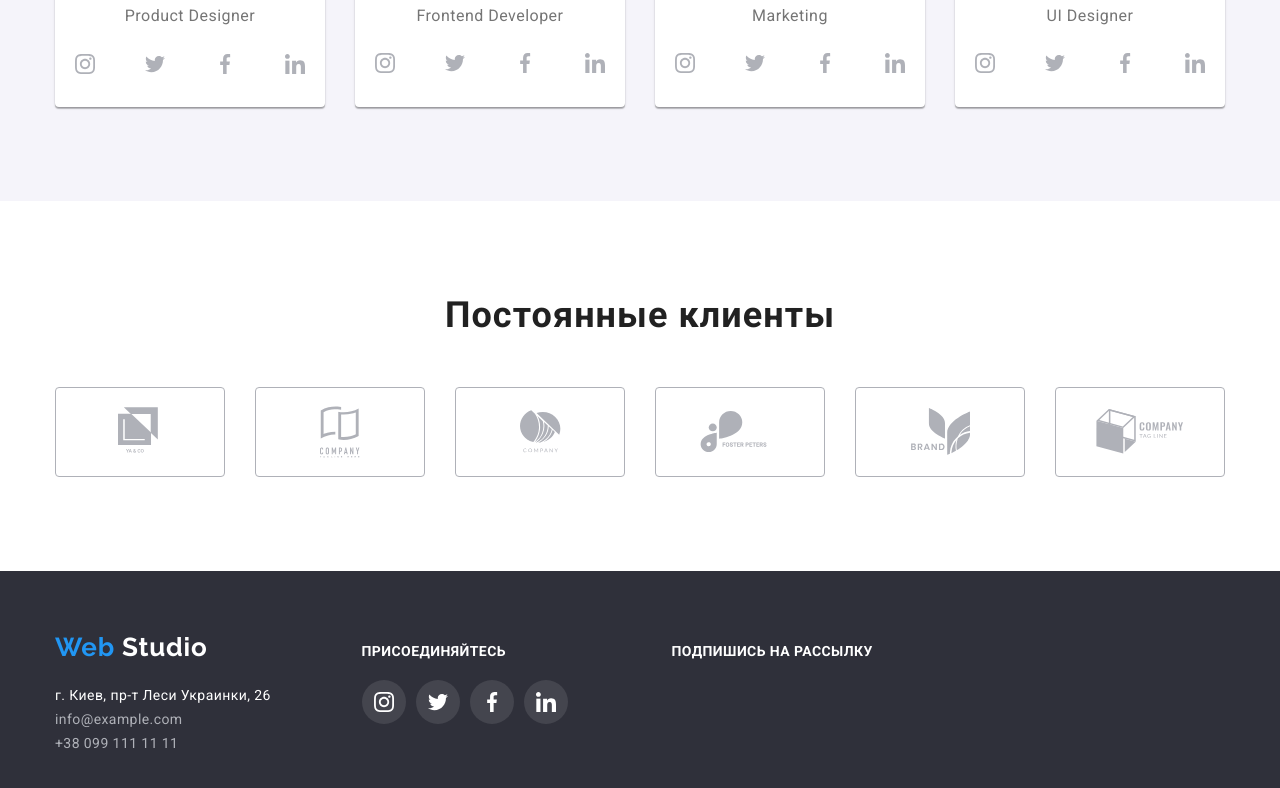
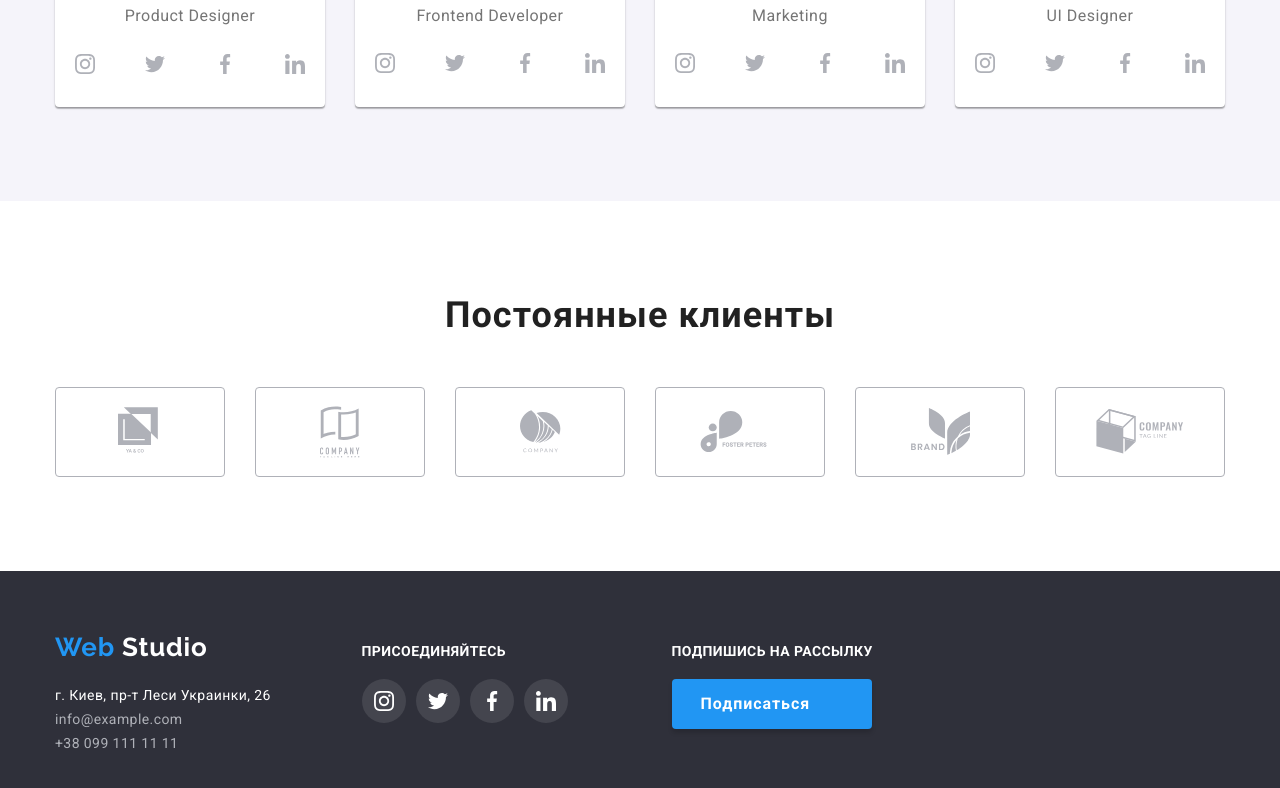
Before and after one commit to ChekhDina/goit-markup-hw-05, a plain HTML site: page index.html in a window 1280 px wide. Shown: the part 2101-2889 px from the top of the page. Drawn offline with Linux system fonts and the light colour scheme.

Commit message:
кнопка -Подписаться

```diff
--- a/css/styles.css
+++ b/css/styles.css
@@ -680,3 +680,55 @@ html {
   letter-spacing: 0.03em;
   color: #afb1b8;
 }
+.add {
+  display: block;
+  margin-bottom: 20px;
+  font-family: Roboto;
+  font-style: normal;
+  font-weight: bold;
+  font-size: 14px;
+  line-height: 16px;
+  letter-spacing: 0.03em;
+  text-transform: uppercase;
+  color: #ffffff;
+}
+.subscribe-email {
+  display: block;
+  font-family: Roboto;
+  font-style: normal;
+  font-weight: bold;
+  font-size: 14px;
+  line-height: 16px;
+  letter-spacing: 0.03em;
+  text-transform: uppercase;
+  color: #ffffff;
+  margin-bottom: 20px;
+}
+.button-sign {
+  display: inline-flex;
+  padding-left: 29px;
+  padding-bottom: 10px;
+  padding-top: 10px;
+  padding-right: 28px;
+  width: 200px;
+  height: 50px;
+  background-color: #2196f3;
+  cursor: pointer;
+  border: 0px;
+  border-radius: 4px;
+  box-shadow: 0px 4px 4px rgba(0, 0, 0, 0.15);
+  font-family: Roboto;
+  font-style: normal;
+  font-weight: bold;
+  font-size: 16px;
+  line-height: 30px;
+  letter-spacing: 0.06em;
+  color: #ffffff;
+}
+.icon-airplane {
+  display: flex;
+  width: 20px;
+  height: 20px;
+  fill: #ffffff;
+  margin-left: 10px;
+}
--- a/index.html
+++ b/index.html
@@ -510,6 +510,14 @@
         </div>
         <div class="mailing">
           <b class="subscribe-email">ПОДПИШИСЬ НА РАССЫЛКУ</b>
+          <div>
+            <button type="submit" class="button-sign">
+              Подписаться
+              <svg class="icon-airplane">
+                <use href="./img/sprite.svg#icon-airplane"></use>
+              </svg>
+            </button>
+          </div>
         </div>
       </div>
     </footer>
```
Also changed, not shown: img/sprite.svg.
